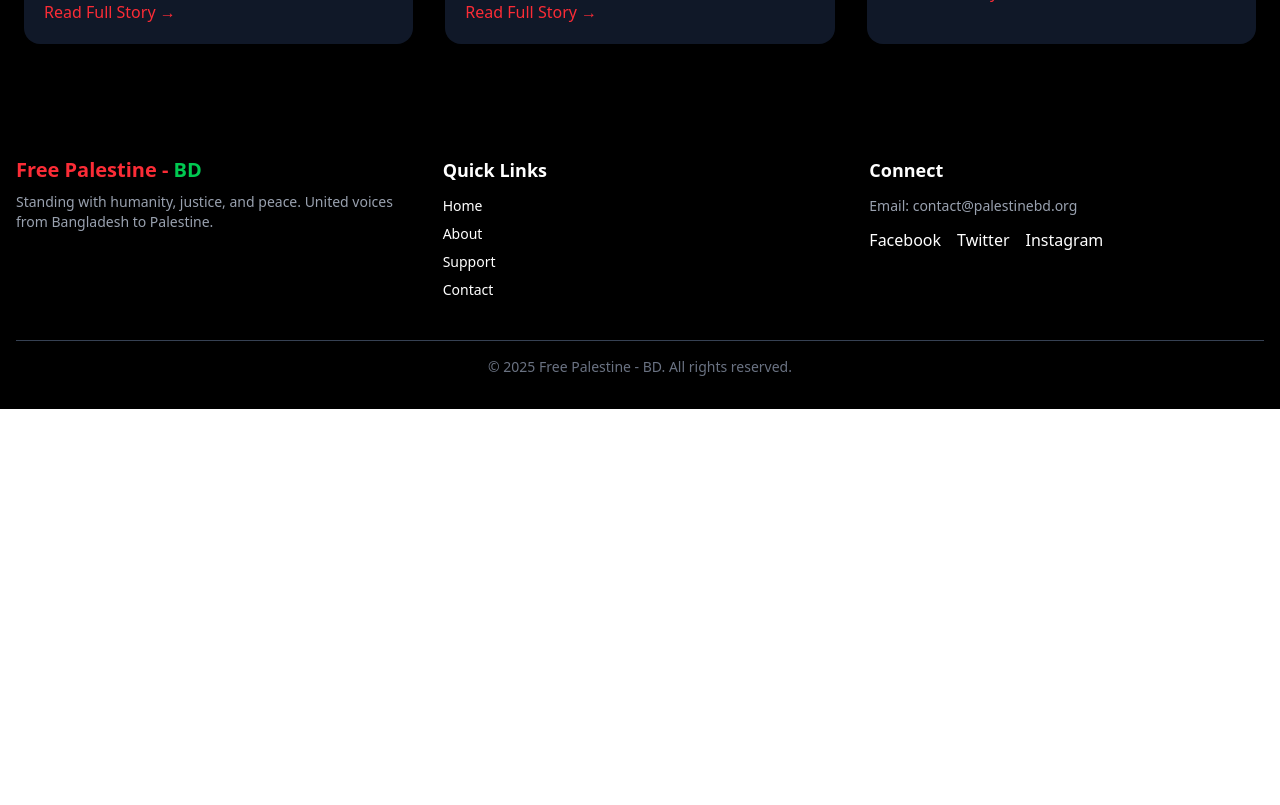
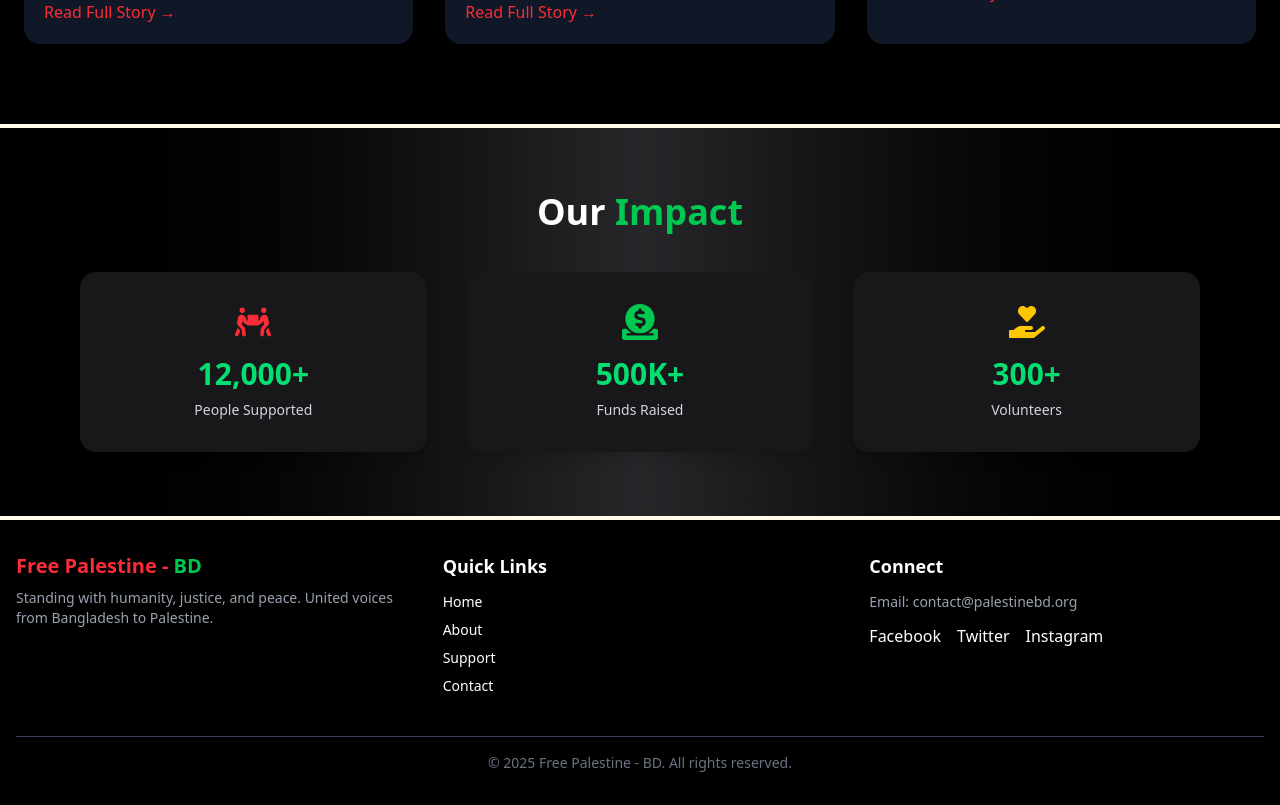
Before and after one commit to kamrul2006/FREE_PS_BD, a React (Vite) app: page / in a window 1280 px wide. Shown: the part 2040-2845 px from the top of the page. Before the commit the page ends 2449 px from the top, so only its background shows below. Built offline with nearby package versions, Linux system fonts and the light colour scheme; no server answers.

Commit message:
Animated sTate added

```diff
--- a/package.json
+++ b/package.json
@@ -16,6 +16,7 @@
     "lucide-react": "^0.487.0",
     "match-sorter": "^8.0.0",
     "react": "^19.0.0",
+    "react-countup": "^6.5.3",
     "react-dom": "^19.0.0",
     "react-icons": "^5.5.0",
     "react-router-dom": "^7.5.0",
--- /dev/null
+++ b/src/Home/AnimatedState.jsx
@@ -0,0 +1,49 @@
+import CountUp from 'react-countup';
+import { FaPeopleCarry, FaDonate, FaHandHoldingHeart } from 'react-icons/fa';
+
+export default function AnimatedStats() {
+    const stats = [
+        {
+            icon: <FaPeopleCarry className="text-4xl text-red-500" />,
+            title: "People Supported",
+            count: 12000,
+            suffix: "+",
+        },
+        {
+            icon: <FaDonate className="text-4xl text-green-500" />,
+            title: "Funds Raised",
+            count: 500,
+            suffix: "K+",
+        },
+        {
+            icon: <FaHandHoldingHeart className="text-4xl text-yellow-400" />,
+            title: "Volunteers",
+            count: 300,
+            suffix: "+",
+        },
+    ];
+
+    return (
+        <section className="py-16 bg-gradient-to-r from-black via-zinc-800 to-black text-white border-y-4 border-amber-50">
+            <div className="max-w-6xl mx-auto px-4">
+                <h2 className="text-4xl font-bold text-center mb-10">
+                    Our <span className="text-green-500">Impact</span>
+                </h2>
+                <div className="grid grid-cols-1 sm:grid-cols-2 md:grid-cols-3 gap-10 text-center">
+                    {stats.map((stat, index) => (
+                        <div
+                            key={index}
+                            className="bg-zinc-900 rounded-2xl shadow-lg p-8 hover:scale-105 transition-transform duration-300"
+                        >
+                            <div className="mb-4 flex justify-center">{stat.icon}</div>
+                            <h3 className="text-3xl font-bold text-green-400">
+                                <CountUp end={stat.count} duration={2.5} suffix={stat.suffix} />
+                            </h3>
+                            <p className="mt-2 text-sm text-gray-300">{stat.title}</p>
+                        </div>
+                    ))}
+                </div>
+            </div>
+        </section>
+    );
+}
--- a/src/Layouts/HomeLayouts.jsx
+++ b/src/Layouts/HomeLayouts.jsx
@@ -2,6 +2,7 @@ import React, { Component } from 'react'
 import Banner from '../Home/Banner'
 import OurMission from '../Home/OurMission'
 import FeaturedStories from '../Home/FeaturedStories'
+import AnimatedStats from '../Home/AnimatedState'
 
 export default class HomeLayouts extends Component {
     render() {
@@ -11,7 +12,9 @@ export default class HomeLayouts extends Component {
 
                 <OurMission />
 
-                <FeaturedStories/>
+                <FeaturedStories />
+
+                <AnimatedStats />
             </div>
         )
     }
```
Also changed, not shown: 1 other file (tests, documents, lock files or other folders).
